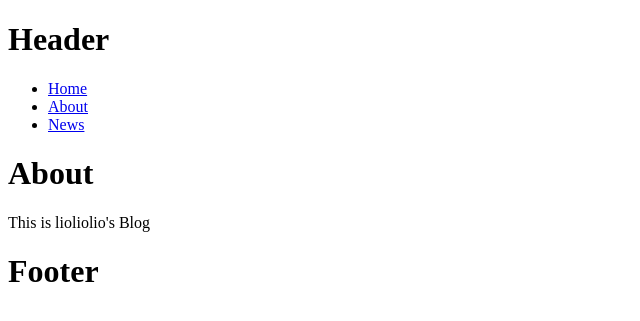
After one commit to lioliolio/blog_practice, a Django app: page /about/ in a window 1280 px wide. The commit adds this page. Shown: the top 321 px of the page, without its empty margins (0-640 px from the left). Run offline with Django 3.2, Linux system fonts and the light colour scheme.

Commit message:
init about view

```diff
--- /dev/null
+++ b/blog/blog/templates/about.html
@@ -0,0 +1,6 @@
+{% extends "base.html" %}
+
+{% block content %}
+<h1>About</h1>
+<p>This is lioliolio's Blog</p>
+{% endblock %}
--- a/blog/blog/templates/header.html
+++ b/blog/blog/templates/header.html
@@ -2,6 +2,7 @@
     <h1>Header</h1>
     <ul>
         <li><a href="{% url "home" %}">Home</a></li>
+        <li><a href="{% url "about" %}">About</a></li>
         <li><a href="{% url "news" %}">News</a></li>
     </ul>
 </header>
--- a/blog/blog/urls.py
+++ b/blog/blog/urls.py
@@ -8,6 +8,7 @@ urlpatterns = [
     url(r'^admin/', admin.site.urls),
 
     url(r'^$', home, name="home"),
+    url(r'^about/$', about, name="about"),
     url(r'^rooms/(?P<room_id>\d+)/$', room, name="room"),
     url(r'^news/$', news, name="news"),
 ]
--- a/blog/blog/views/__init__.py
+++ b/blog/blog/views/__init__.py
@@ -1,3 +1,4 @@
 from .home import home
 from .news import news
 from .room import room
+from .about import about
--- /dev/null
+++ b/blog/blog/views/about.py
@@ -0,0 +1,8 @@
+from django.shortcuts import render
+
+def about(request):
+    return render(
+        request,
+        "about.html",
+        {},
+    )
```
